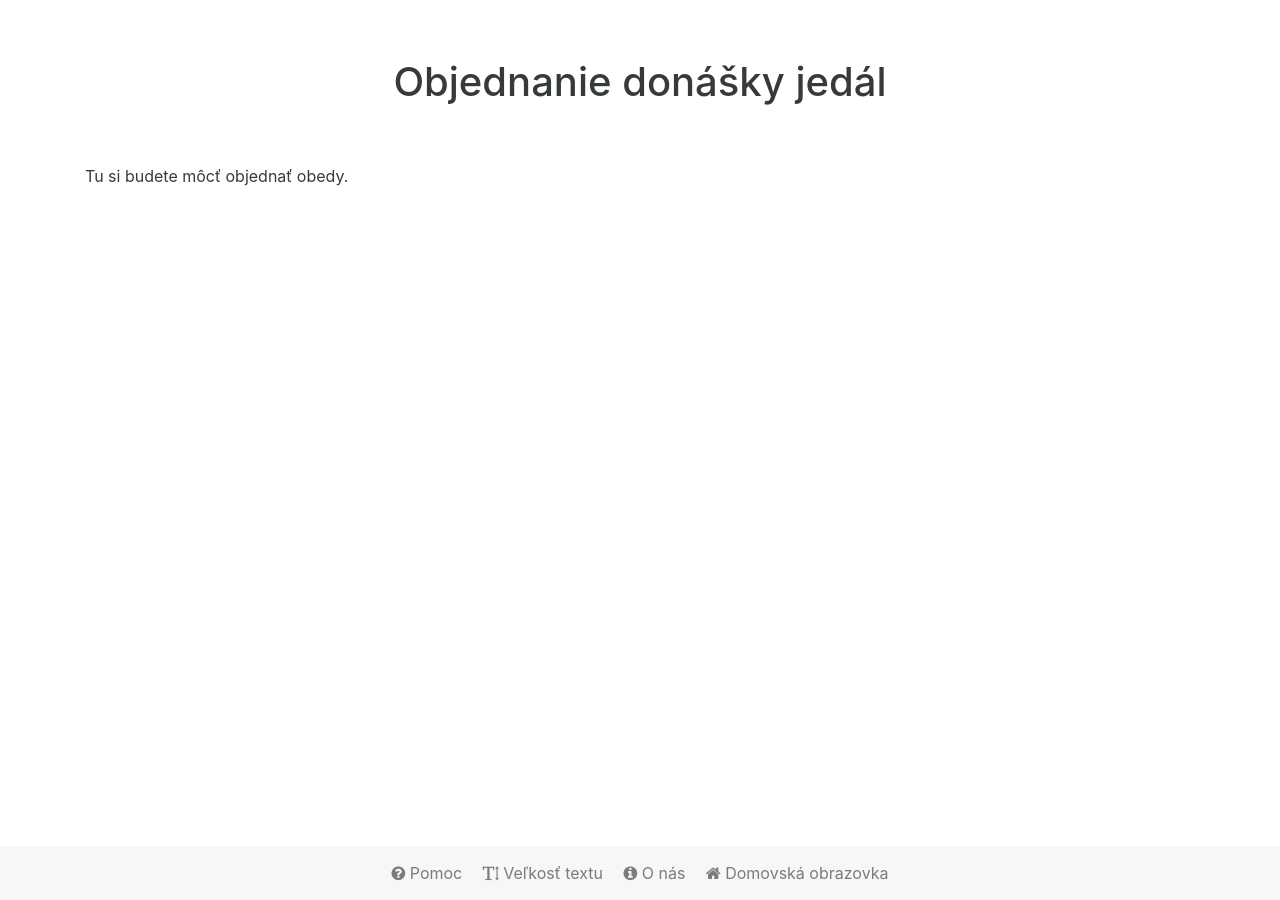
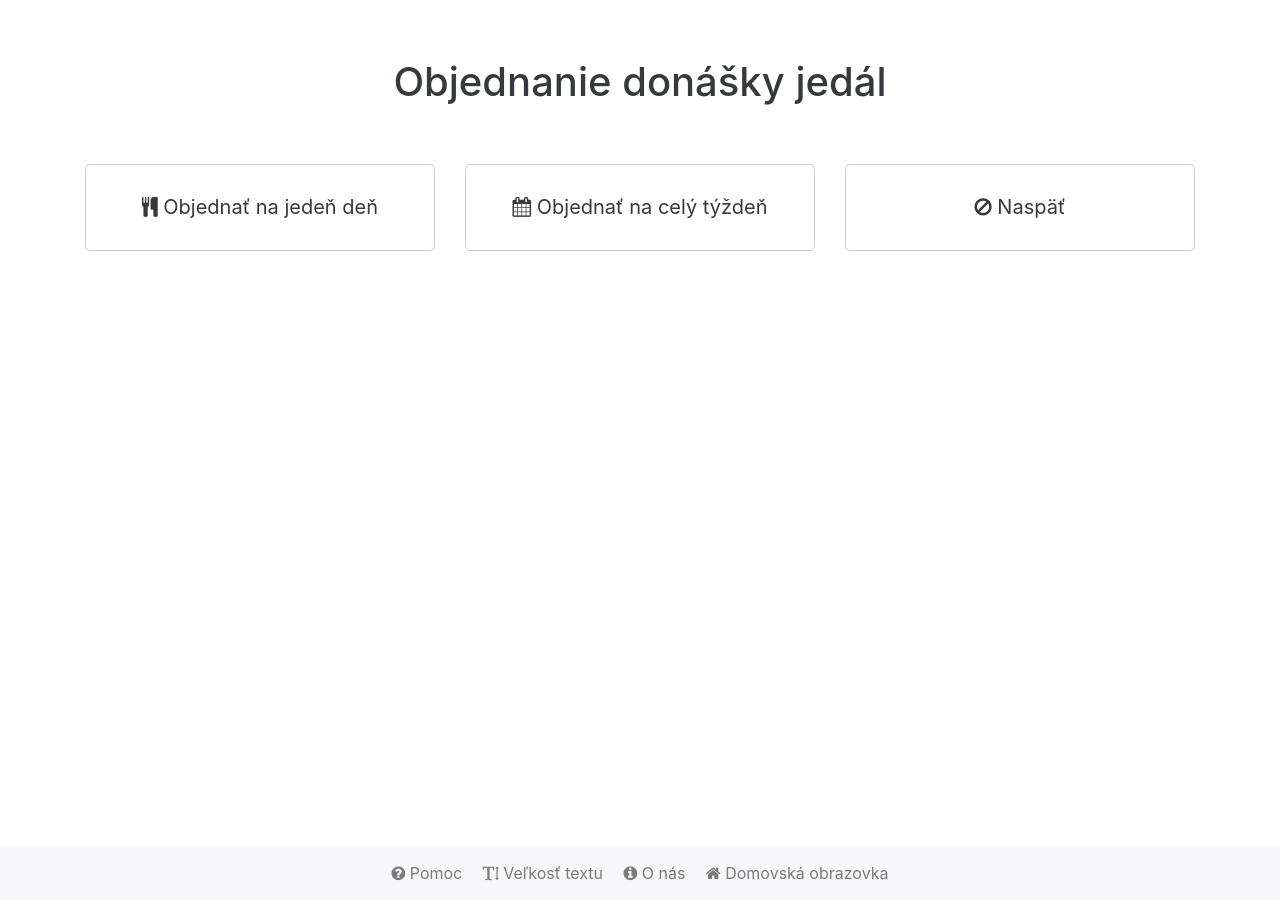
Before and after one commit to chuckeles/elder-assistant, a Jekyll site: the page built from food.html, in a window 1280 px wide. Built offline with Jekyll 4.4.1, drawn with Linux system fonts in a browser that asks for light colours.

Commit message:
Create the initial menu

```diff
--- a/food.html
+++ b/food.html
@@ -3,15 +3,32 @@ title: Objednanie donášky jedál
 help:
     title: Donáška obedov
     content: >
-        Tu si môžete objednať donášku obedov priamo ku vám domov.
+        Chcete si objednať obed. Ak si chcete objednať iba na zajtra, vyberte 'Objednať na jeden deň'.
+        Inak si môžete 'Objednať na celý týždeň' dopredu.
 ---
 
 <!-- page for ordering lunch -->
 
 <div class="row">
-    <div class="col-xs">
-        <p>
-            Tu si budete môcť objednať obedy.
-        </p>
+    <div class="col-xs-12 col-sm-4">
+        <a href="{{ site.github.url }}/food-day.html" class="btn btn-secondary btn-lg btn-block btn-huge" data-toggle="tooltip"
+           title="Tu si môžete objednať jedlo na zajtra podľa zajtrajšieho menu.">
+            <i class="fa fa-cutlery"></i>
+            Objednať na jedeň deň
+        </a>
+    </div>
+    <div class="col-xs-12 col-sm-4">
+        <a href="{{ site.github.url }}/food-week.html" class="btn btn-secondary btn-lg btn-block btn-huge" data-toggle="tooltip"
+           title="Objednajte si obedy na celý týždeň dopredu. Zobrazí sa vám jedálny lístok na celý týždeň.">
+            <i class="fa fa-calendar"></i>
+            Objednať na celý týždeň
+        </a>
+    </div>
+    <div class="col-xs-12 col-sm-4">
+        <a href="{{ site.github.url }}/index.html" class="btn btn-secondary btn-lg btn-block btn-huge" data-toggle="tooltip"
+           title="Vráťte sa naspäť na domovskú stránku.">
+            <i class="fa fa-ban"></i>
+            Naspäť
+        </a>
     </div>
 </div>
```
